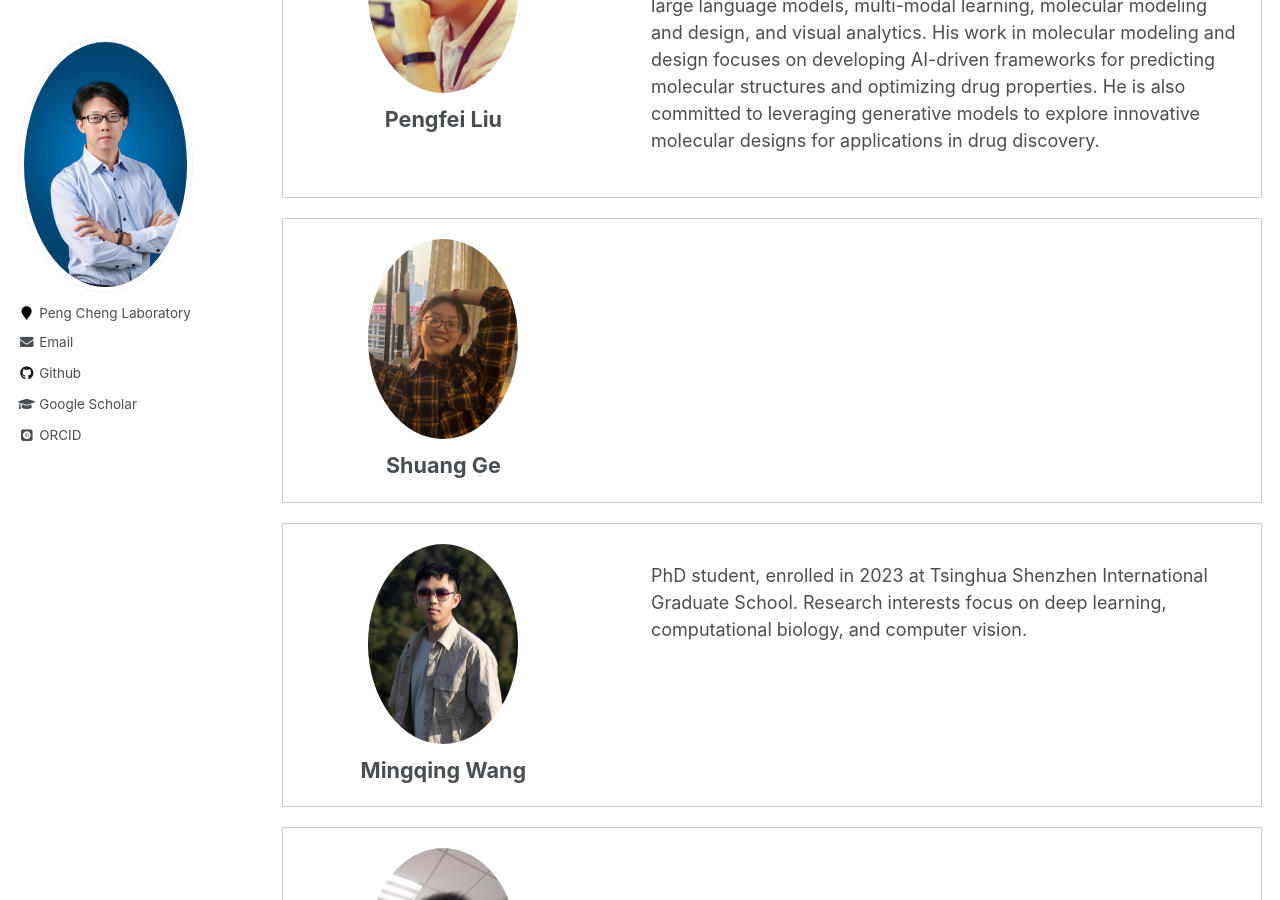
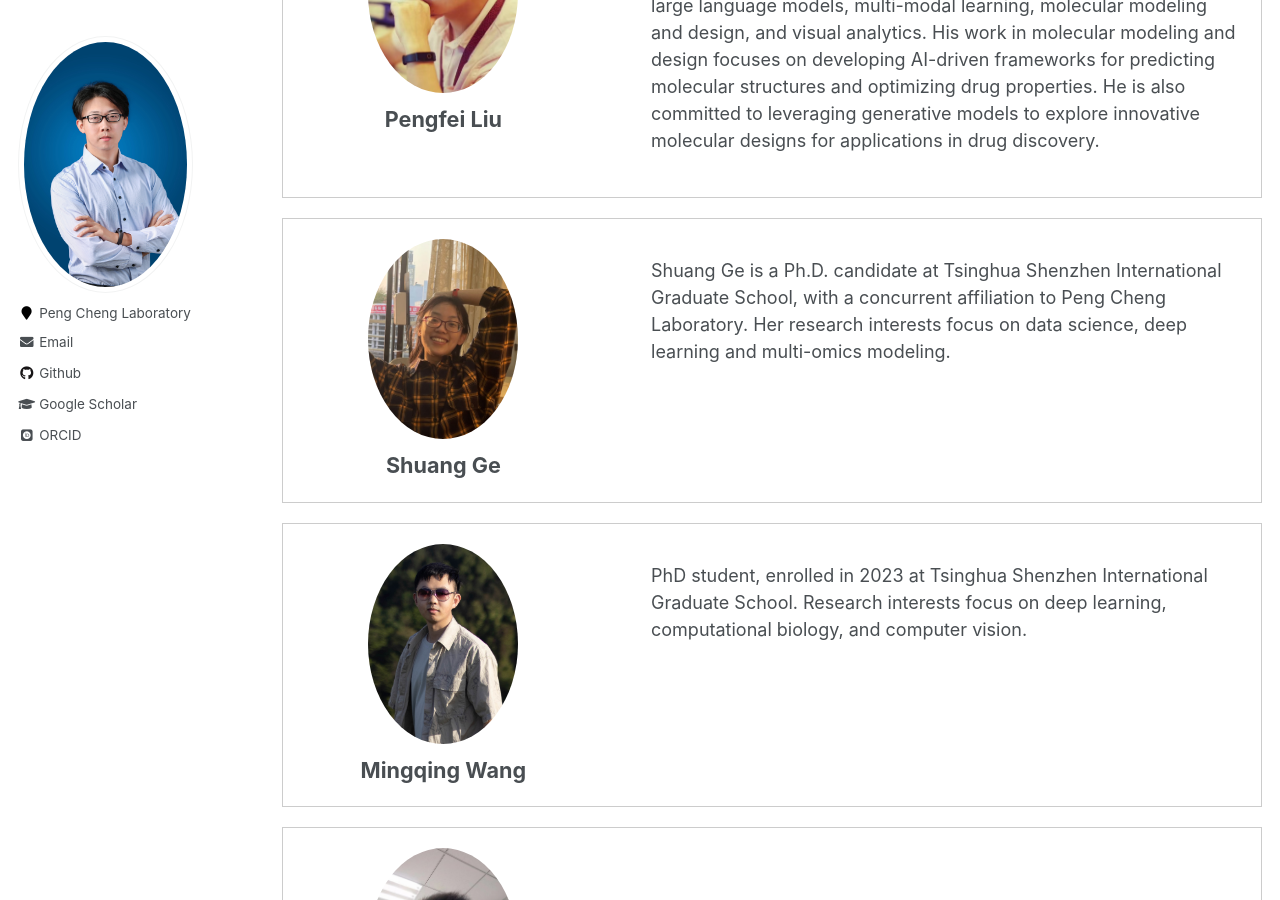
Before and after one commit to zhixiang-ren/zhixiang-ren.github.io, a Jekyll site: the page built from _pages/People.html, in a window 1280 px wide and 900 px high, scrolled down 1782 px. Built offline with Jekyll 4.4.1, drawn with Linux system fonts in a browser that asks for light colours; some web fonts are replaced.

Commit message:
Update People.html

```diff
--- a/_pages/People.html
+++ b/_pages/People.html
@@ -113,7 +113,7 @@ author_profile: true
     </div>
     <!-- 右边区域 -->
     <div style="width: 65%; padding-left: 20px;">
-        <p></p>
+        <p>Shuang Ge is a Ph.D. candidate at Tsinghua Shenzhen International Graduate School, with a concurrent affiliation to Peng Cheng Laboratory.  Her research interests focus on data science, deep learning and multi-omics modeling.</p>
     </div>
 </div>
 
```
